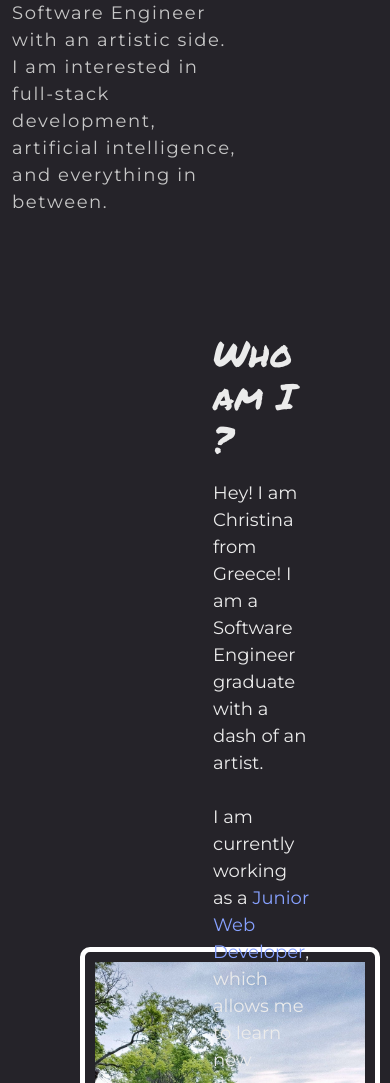
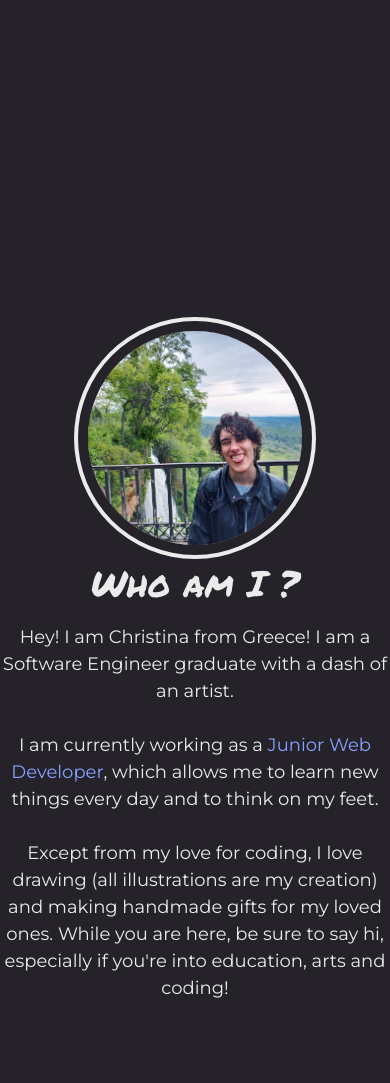
Before and after one commit to ChristinaSarogl/Personal-Website, a plain HTML site: page index.html in a window 390 px wide. Shown: the part 605-1688 px from the top of the page. Drawn offline with nearby package versions, Linux system fonts and the light colour scheme.

Commit message:
Tablet and mobile fixes

```diff
--- a/css/styles.css
+++ b/css/styles.css
@@ -104,7 +104,7 @@ a {
   width: 18.75rem;
   padding: 0.625rem;
   border-radius: 0.625rem;
-  border: var(--px-5) solid white;
+  border: var(--px-5) solid var(--off-white);
 }
 
 /* Timeline */
@@ -195,7 +195,6 @@ a {
 /* Footer */
 .footer-container{
   display: grid;
-  grid-template-columns: 25%;
   justify-content: center;
   justify-items: center;
   font-family: var(--font-Montserrat);
--- a/css/tablet.css
+++ b/css/tablet.css
@@ -6,6 +6,7 @@
   /* COLORS */
   --off-white: #ebebeb;
   --light-purple: #87a1ff;
+  --px-5: 0.3125rem;
 }
 
 /* Nav Bar */
@@ -14,10 +15,68 @@
 
 /* Tablet */
 @media screen and (max-width: 1199px) {
+  /* Profile */
+  .title-container p {
+    width: 100%;
+  }
 
+  /* ABOUT */
+  .grid-container {
+    grid-template-columns: 40% 50%;
+  }
+
+  /* Projects */
+  .cards-container{
+    grid-template-columns: auto auto;
+  }
 }
 
 /* Mobile */
 @media screen and (max-width: 767px) {
+  .title-container h1 {
+    font-size: 3.125rem;
+  }
 
+  .title-container h1:first-child{
+    margin-bottom: 0;
+  }
+
+  .title-container span {
+    font-size: 1rem;
+  }
+
+  /* ABOUT */
+  .grid-container, .cards-container {
+    grid-template-columns: auto;
+  }
+
+  .about-info{
+    text-align: center;
+  }
+
+  .about-img{
+    position: relative;
+    width: 214px;
+    height: 214px;
+    overflow: hidden;
+    border-radius: 50%;
+    margin: auto;
+    margin-bottom: 1rem;
+    box-shadow: 0px 0px 0px 10px var(--off-black), 0px 0px 0px 14px var(--off-white);
+  }
+
+  .about-img img {
+    width: 100%;
+    height: auto;
+    position: relative;
+    top: 50%;
+    transform: translate(0, -50%);
+    padding: 0;
+    border: none;
+  }
+
+  /* Timeline */
+  .side-menu_container {
+    display: none;
+  }
 }
--- a/index.html
+++ b/index.html
@@ -17,6 +17,7 @@
 		<link rel="stylesheet" href="css/styles.css" />
 		<link rel="stylesheet" href="css/navBar.css" />
 		<link rel="stylesheet" href="css/cards.css" />
+		<link rel="stylesheet" href="css/tablet.css" />
 		<!-- JS -->
 		<script src="js/base.js"></script>
 
```
Also changed, not shown: assets/android-chrome-192x192.png (deleted), assets/android-chrome-512x512.png (deleted), assets/apple-touch-icon.png (deleted), assets/card-decoration.svg (deleted), assets/circle.svg (deleted).
